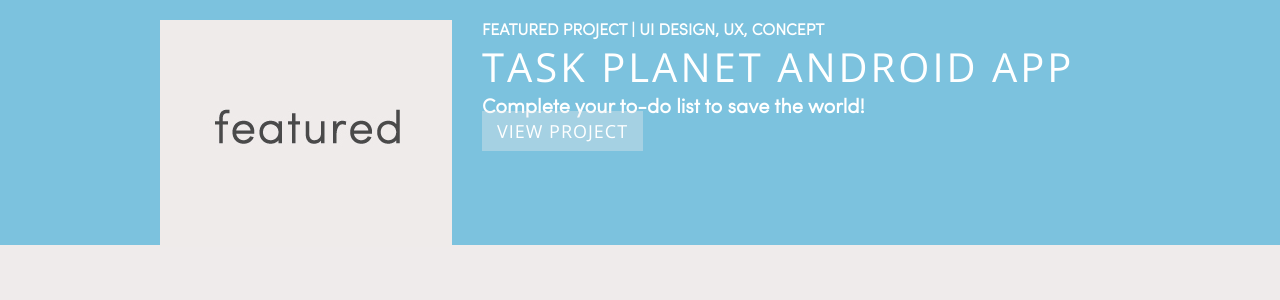
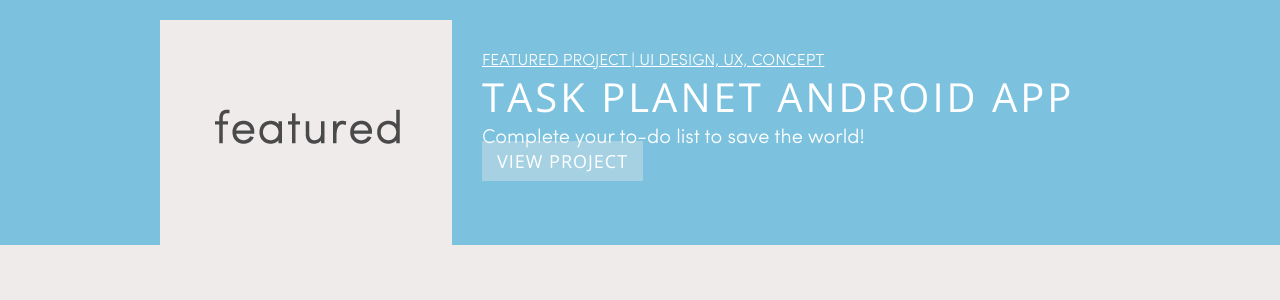
Before and after one commit to arburako/portfolio-1, a PHP site: page / in a window 1280 px wide. Shown: the part 112-412 px from the top of the page. Run offline with PHP 8.4, Linux system fonts and the light colour scheme.

Commit message:
changed featured headings to spans

```diff
--- a/css/main.css
+++ b/css/main.css
@@ -115,6 +115,7 @@ div#featured-text {
   display: block;
   float: left;
 	margin-left: 30px;
+  margin-top: 30px;
 }
 
 div#featured img#featured-img {
@@ -122,14 +123,16 @@ div#featured img#featured-img {
   float: left;
 }
 
-div#featured h3 {
+div#featured span#tags {
+  display: block;
 	font-family: 'SofiaProLightRegular', Arial, sans-serif;
 	color: #ffffff;
 	font-size: 16px;
-
+  text-decoration: underline;
 }
 
-div#featured h1 {
+div#featured span#name {
+  display: block;
 	font-family: 'Open Sans', sans-serif;
 	font-weight: 400;
 	color: #ffffff;
@@ -137,7 +140,8 @@ div#featured h1 {
 	letter-spacing:3px;
 }
 
-div#featured h2 {
+div#featured span#desc {
+  display: block;
 	font-family: 'SofiaProLightRegular', Arial, sans-serif;
 	color: #ffffff;
 	font-size: 20px;
--- a/index.html
+++ b/index.html
@@ -46,9 +46,9 @@
     <div id="featured">
       <img id="featured-img" src="img/featured.jpg" />
       <div id="featured-text">
-		  <h3>FEATURED PROJECT | UI DESIGN, UX, CONCEPT</h1>
-		  <h1>TASK PLANET ANDROID APP</h2>
-		  <h2>Complete your to-do list to save the world!</h3>
+		  <span id="tags">FEATURED PROJECT | UI DESIGN, UX, CONCEPT</span>
+		  <span id="name">TASK PLANET ANDROID APP</span>
+		  <span id="desc">Complete your to-do list to save the world!</span>
 		  <a href="#project1">VIEW PROJECT</a>
   	  </div>
     </div>
```
